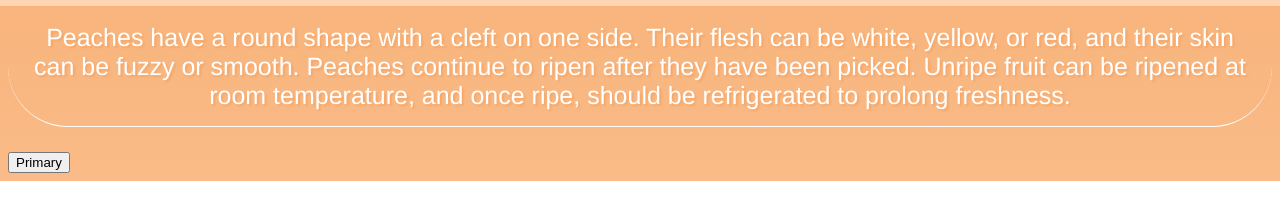
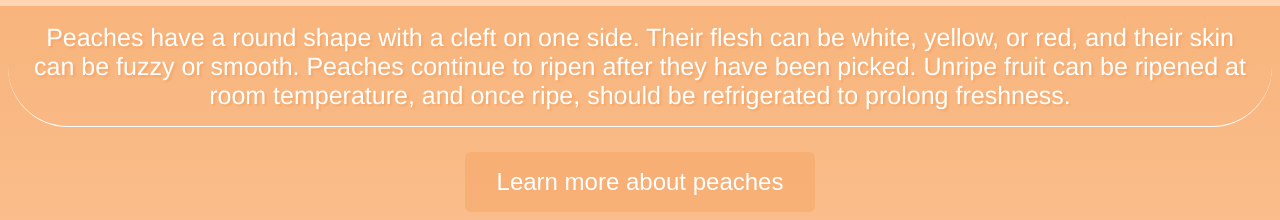
Before and after one commit to julia-linnea/ITE130-Lab-1, a plain HTML site: page v.1/index.html in a window 1280 px wide. Shown: the part 794-1014 px from the top of the page. Before the commit the page ends 975 px from the top, so only its background shows below. Drawn offline with Linux system fonts and the light colour scheme.

Commit message:
Centrerade knappen

```diff
--- a/v.1/index.html
+++ b/v.1/index.html
@@ -21,6 +21,7 @@ Peaches are juicy, sweet stone fruits with a fuzzy or smooth skin and a pit in t
 
 <p>
 Peaches have a round shape with a cleft on one side. Their flesh can be white, yellow, or red, and their skin can be fuzzy or smooth. Peaches continue to ripen after they have been picked. Unripe fruit can be ripened at room temperature, and once ripe, should be refrigerated to prolong freshness. </p>
-<button type="button" class="btn btn-primary">Primary</button>
+<button type="button" class="button-primary">Learn more about peaches</button>
+
 </body>
 </html>
--- a/v.1/style.css
+++ b/v.1/style.css
@@ -47,3 +47,22 @@ p {
   justify-content: center;
   gap: 10px;
 }
+
+.button-primary {
+display: block;
+margin: 0 auto;
+background-color: #f5a66582;
+  color: rgb(255, 255, 255);
+
+  padding: 16px 32px;
+  border-style: none;
+  border-width: 0px;
+  border:rgb(255, 255, 255);
+  border-radius: 6px;
+  font-size: 24px;
+  cursor: pointer;
+}
+.button-primary:hover {
+  background-color: #f5a768;
+
+}
```
